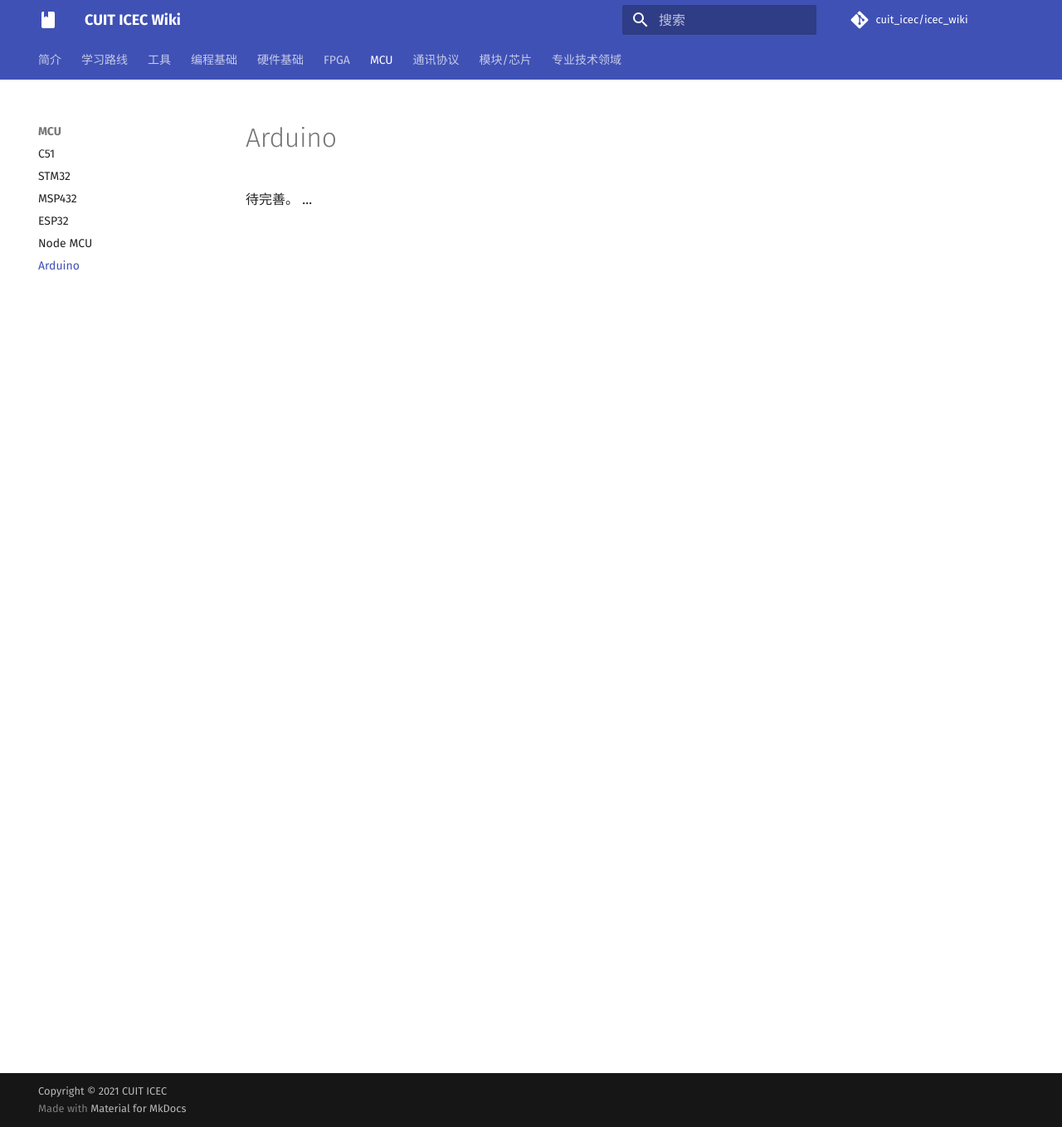
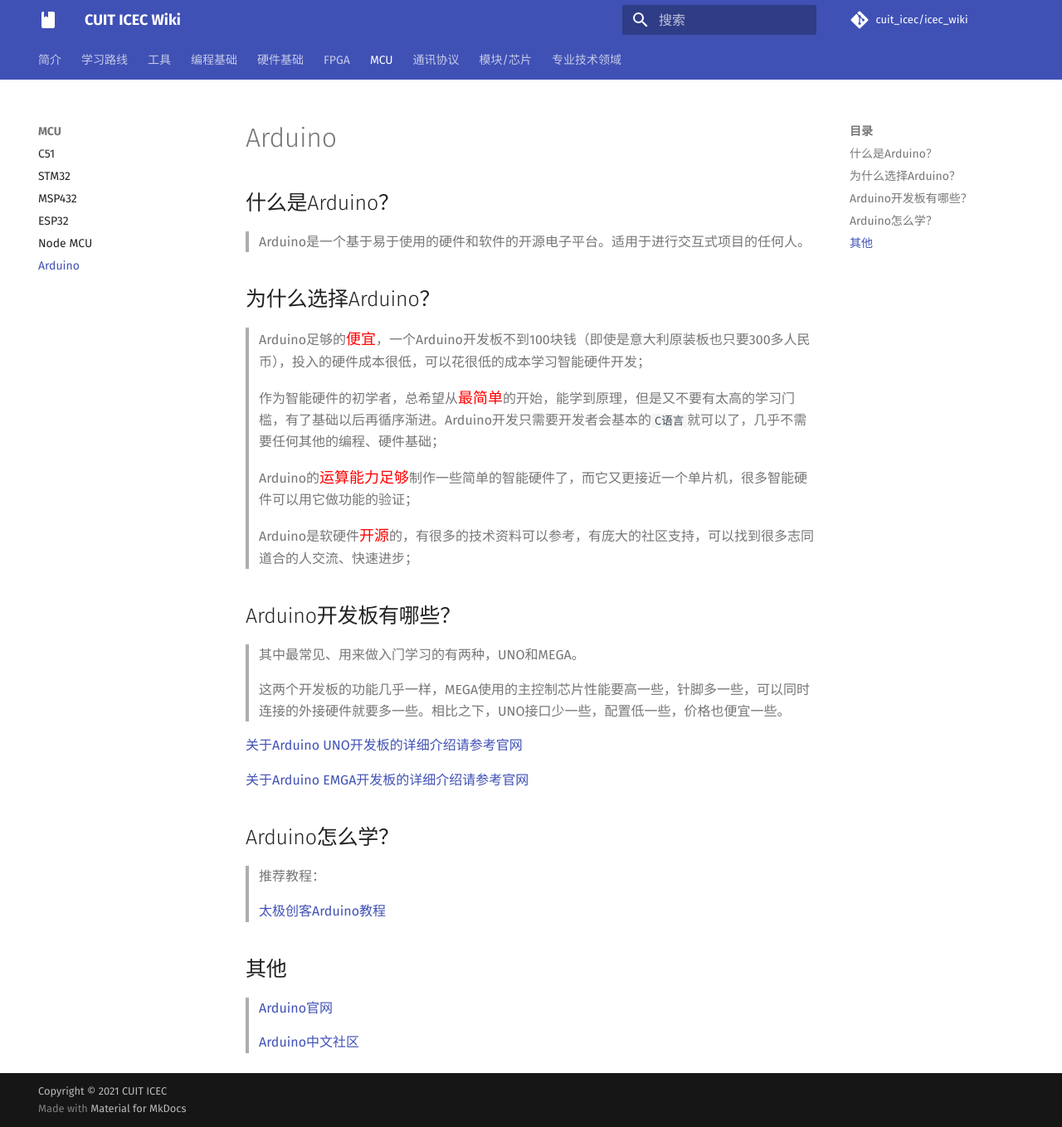
Before and after one commit to cuit-icec/cuit-icec.github.io, an MkDocs documentation site: the page built from docs/mcu/arduino.md, in a window 1280 px wide and 1359 px high. Shown: the whole window at 83% size. Built offline with MkDocs 1.6.1 and Material for MkDocs 9.7.7, drawn with Linux system fonts in a browser that asks for light colours; nearby versions of some CDN libraries; comment, search, counter and statistics services are not loaded.

Commit message:
:construction:

```diff
--- a/docs/mcu/arduino.md
+++ b/docs/mcu/arduino.md
@@ -1,2 +1,35 @@
-待完善。
-...
+## 什么是Arduino？
+
+> Arduino是一个基于易于使用的硬件和软件的开源电子平台。适用于进行交互式项目的任何人。
+
+## 为什么选择Arduino？
+
+> Arduino足够的<font color=red size=4>便宜</font>，一个Arduino开发板不到100块钱（即使是意大利原装板也只要300多人民币），投入的硬件成本很低，可以花很低的成本学习智能硬件开发；
+
+>作为智能硬件的初学者，总希望从<font color=red size=4>最简单</font>的开始，能学到原理，但是又不要有太高的学习门槛，有了基础以后再循序渐进。Arduino开发只需要开发者会基本的`C语言`就可以了，几乎不需要任何其他的编程、硬件基础；
+
+>Arduino的<font color=red size=4>运算能力足够</font>制作一些简单的智能硬件了，而它又更接近一个单片机，很多智能硬件可以用它做功能的验证；
+
+>Arduino是软硬件<font color=red size=4>开源</font>的，有很多的技术资料可以参考，有庞大的社区支持，可以找到很多志同道合的人交流、快速进步；
+
+## Arduino开发板有哪些？
+
+> 其中最常见、用来做入门学习的有两种，UNO和MEGA。
+
+>这两个开发板的功能几乎一样，MEGA使用的主控制芯片性能要高一些，针脚多一些，可以同时连接的外接硬件就要多一些。相比之下，UNO接口少一些，配置低一些，价格也便宜一些。
+
+[关于Arduino UNO开发板的详细介绍请参考官网](https://store.arduino.cc/usa/arduino-uno-rev3)
+
+[关于Arduino EMGA开发板的详细介绍请参考官网](https://store.arduino.cc/usa/mega-2560-r3)
+
+## Arduino怎么学？
+
+> 推荐教程：
+>
+> [太极创客Arduino教程](https://www.bilibili.com/video/BV164411J7GE?from=search&seid=6598651424952799061)
+
+## 其他
+
+> [Arduino官网](https://www.arduino.cc/)
+
+>[Arduino中文社区](https://www.arduino.cn/)
```
